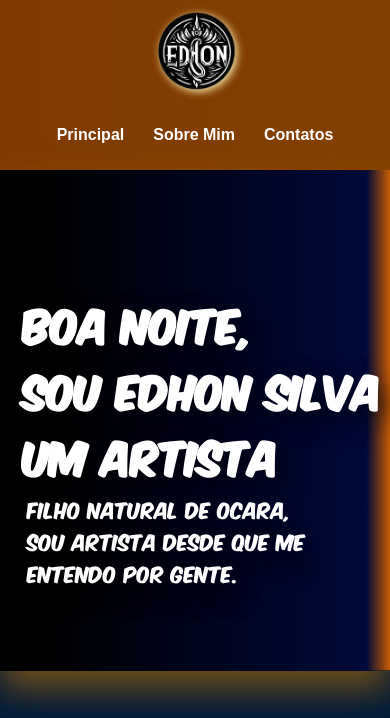
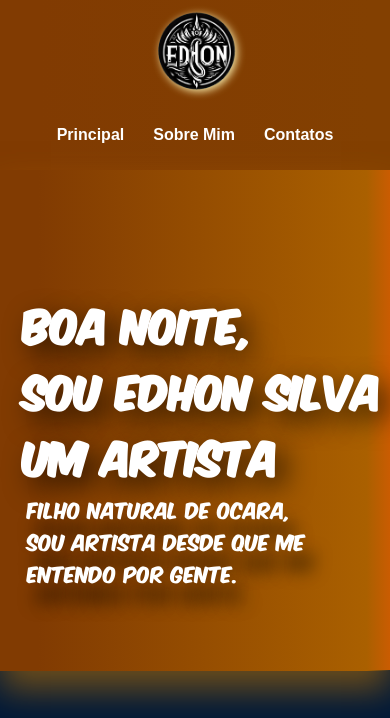
Before and after one commit to franciscoyudi/edhon, a plain HTML site: page index.html in a window 390 px wide. Shown: the top 718 px of the page. Drawn offline with Linux system fonts and the light colour scheme.

Commit message:
Update main.css

```diff
--- a/principal/estilo/main.css
+++ b/principal/estilo/main.css
@@ -194,7 +194,7 @@
 
     /*Texto Principal ao lado da foto Edhon Responsivo*/
     main .textPrinc {
-        background-image: linear-gradient(to right, #000000 10%, #000938 94%, transparent);
+        background-image: linear-gradient(to right, rgb(129, 59, 2) 10%, #aa6000 94%, transparent);
         z-index: 100;
         color: white;
         width: 100vw;
```
